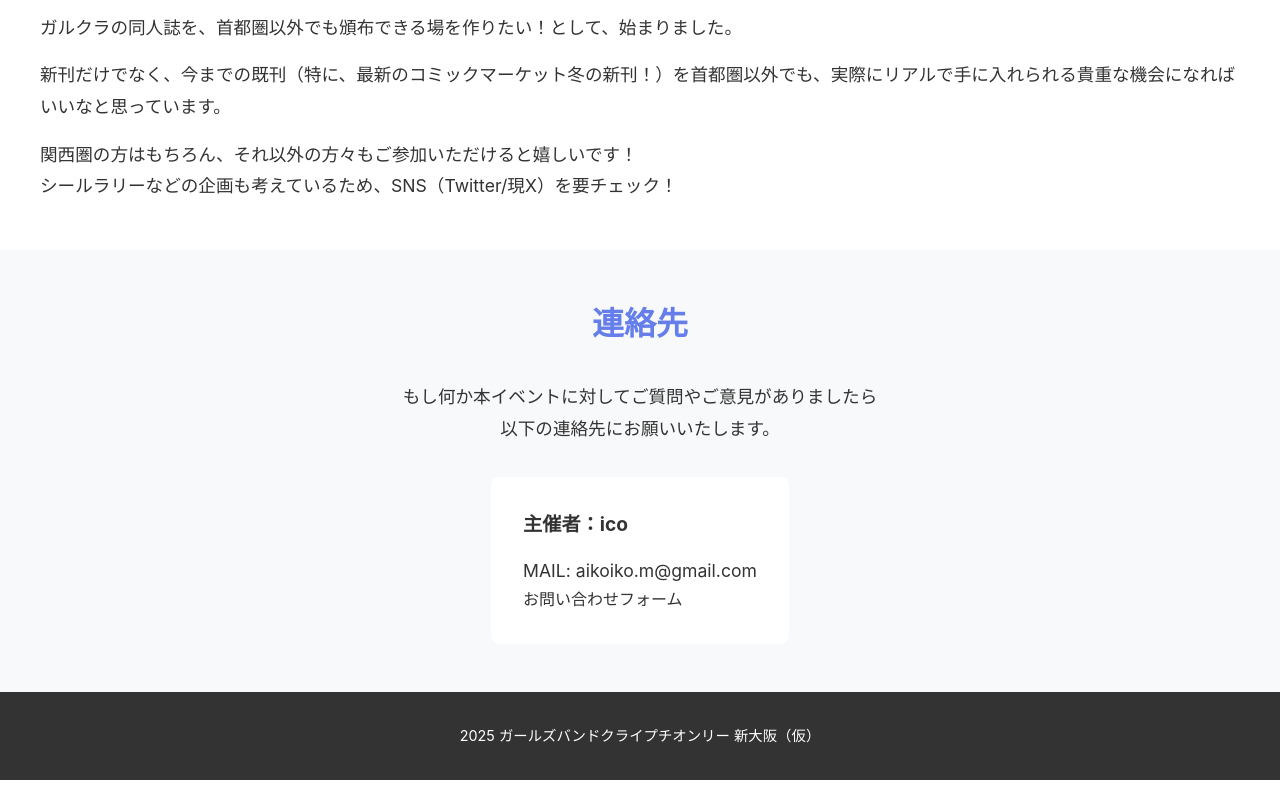
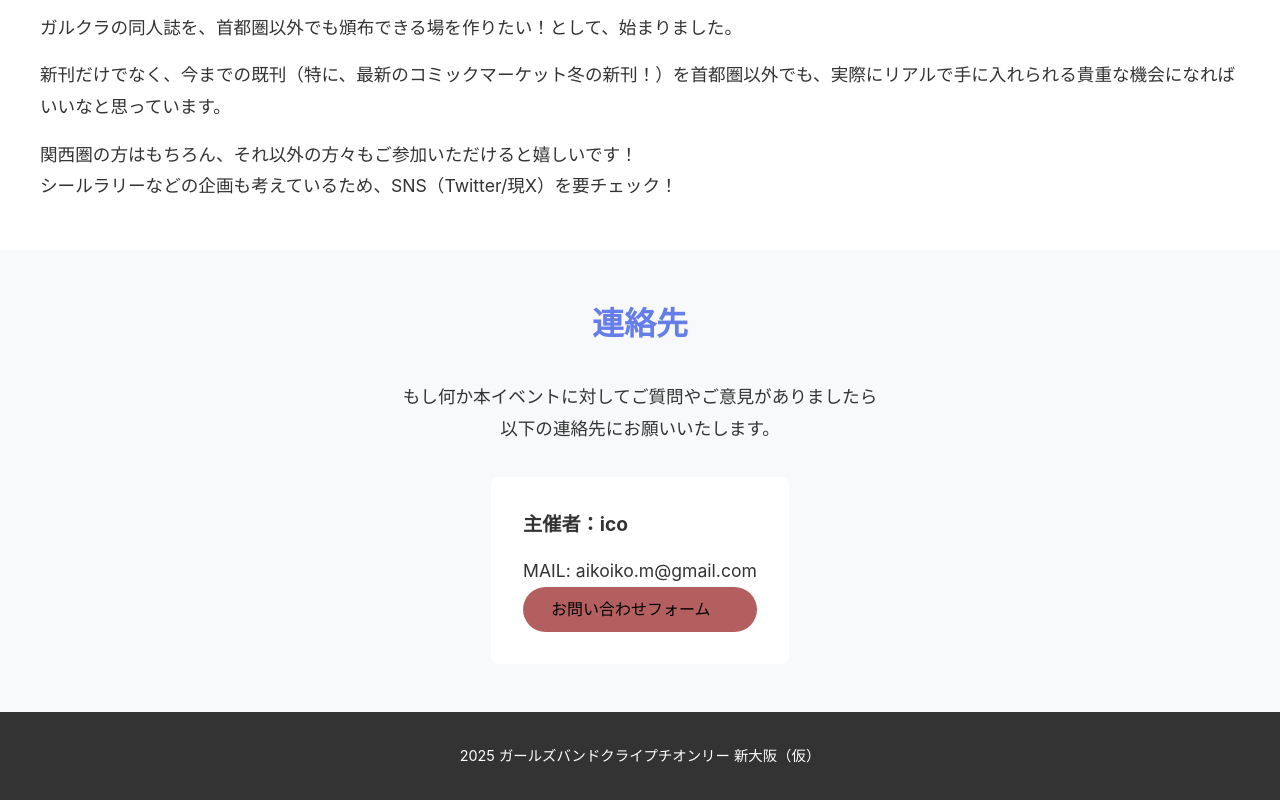
Before and after one commit to aikoikom/gbc_shinoosaka, a Next.js app: page /gbc_shinoosaka/ in a window 1280 px wide. Shown: the part 3036-3836 px from the top of the page. Built offline with nearby package versions, Linux system fonts and the light colour scheme.

Commit message:
Update Contact.module.css

```diff
--- a/components/Contact/Contact.module.css
+++ b/components/Contact/Contact.module.css
@@ -50,7 +50,7 @@
   color: #666;
 }
 
-.contact-button {
+.contactbutton {
   border-radius: 9999px;
   background-color: #b45f5f;
   color: #000;
```
